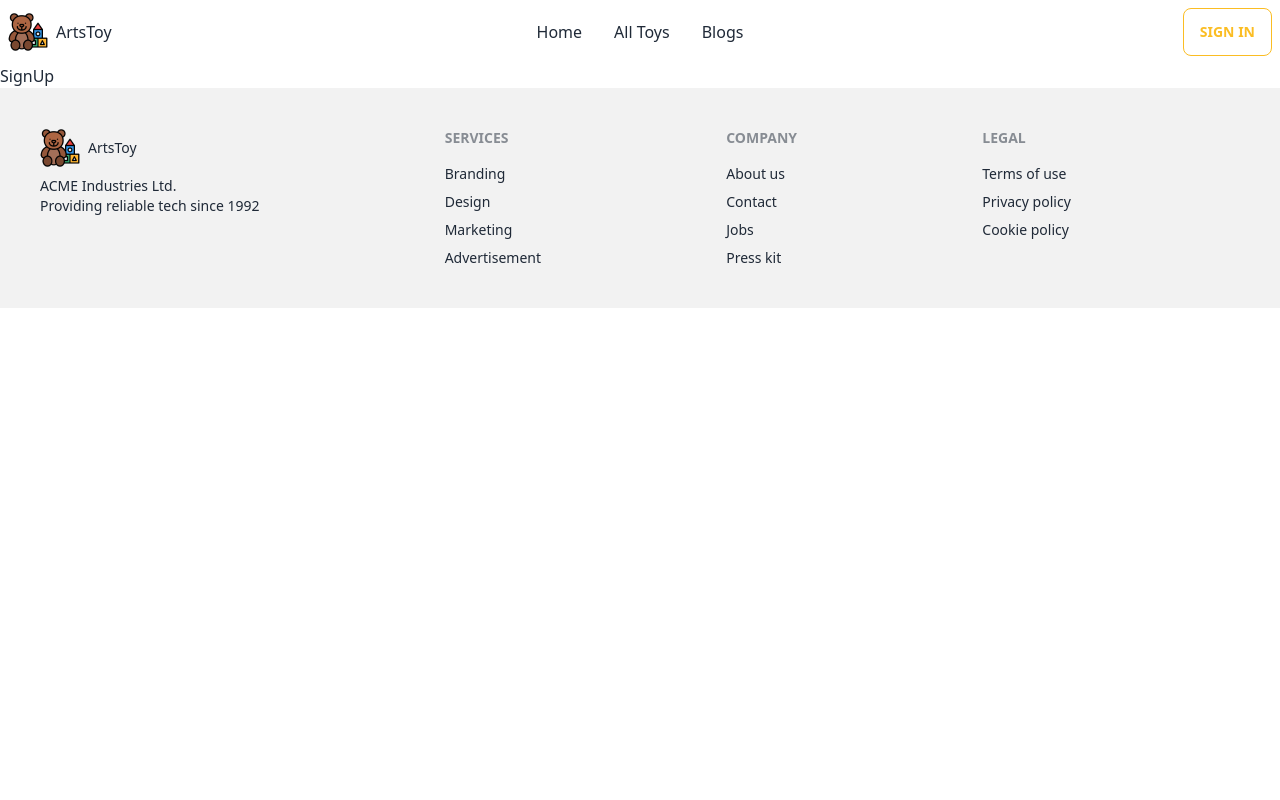
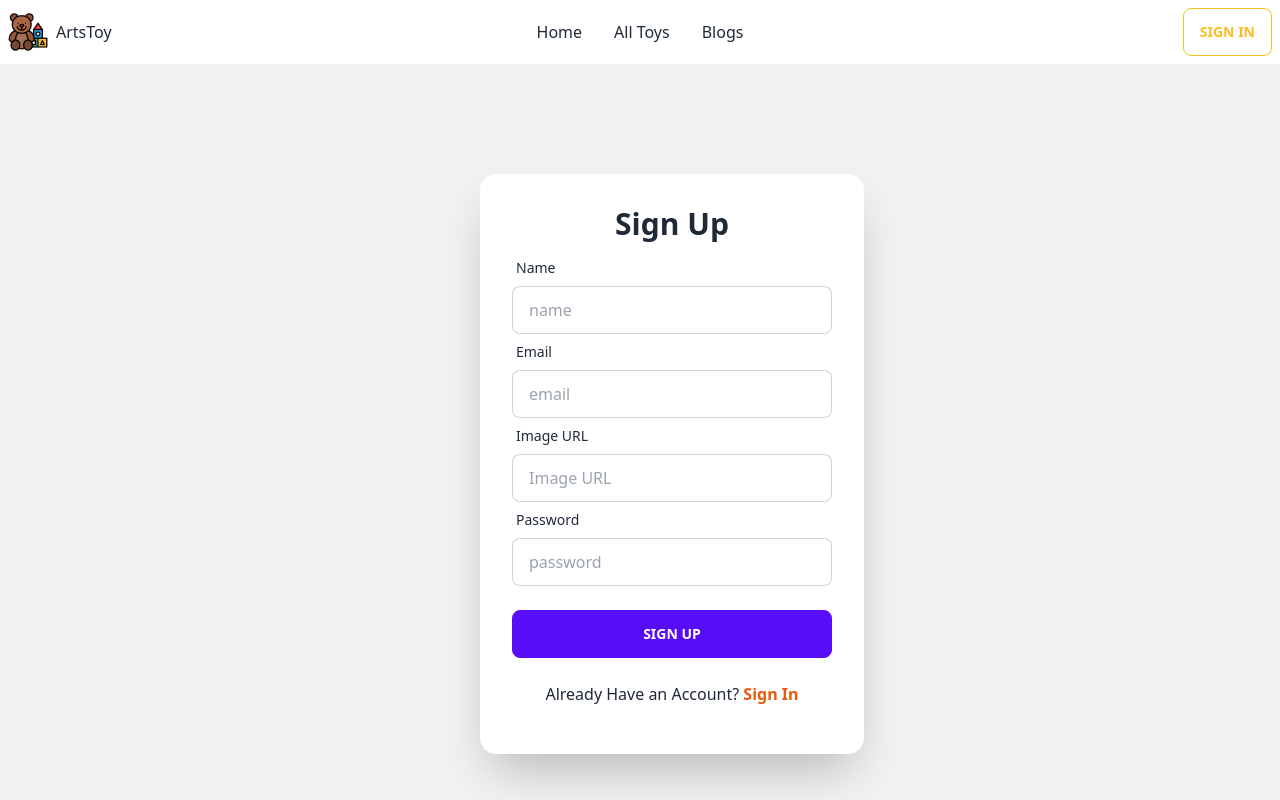
Before and after one commit to minjucse/toy-marketplace-client-side, a React (Vite) app: page /sign-up in a window 1280 px wide. Shown: the top 800 px of the page. Built offline with nearby package versions, Linux system fonts and the light colour scheme; no server answers.

Commit message:
Sign Up added

```diff
--- a/src/Pages/Auth/SignUp/SignUp.jsx
+++ b/src/Pages/Auth/SignUp/SignUp.jsx
@@ -1,8 +1,79 @@
-import React from 'react'
+import React, { useContext, useState } from 'react';
+import { Link } from 'react-router-dom';
+import { AuthContext } from '../../../providers/AuthProvider';
 
 const SignUp = () => {
+  const { createUser, updateUser } = useContext(AuthContext);
+  const [accepted, setAccepted] = useState(false);
+
+  const handleSignUp = event => {
+    event.preventDefault();
+    const form = event.target;
+    const name = form.name.value;
+    const photo = form.photo.value;
+    const email = form.email.value;
+    const password = form.password.value;
+
+    createUser(email, password)
+      .then(result => {
+
+        updateUser(name, photo).then(
+          navigate(from, { replace: true })
+        ).catch(error => {
+          console.log(error);
+        })
+      })
+      .catch(error => {
+        console.log(error);
+      })
+  }
+
+  const handleAccepted = event => {
+    setAccepted(event.target.checked)
+  };
   return (
-    <div>SignUp</div>
+    <div className="hero min-h-screen bg-base-200">
+      <div className="hero-content flex-col lg:flex-row">
+        <div className="w-1/2 mr-12">
+          <img src="" alt="" />
+        </div>
+        <div className="card flex-shrink-0 w-full max-w-sm shadow-2xl bg-base-100">
+          <div className="card-body">
+            <h1 className="text-3xl text-center font-bold">Sign Up</h1>
+            <form onSubmit={handleSignUp}>
+              <div className="form-control">
+                <label className="label">
+                  <span className="label-text">Name</span>
+                </label>
+                <input type="text" name='name' placeholder="name" className="input input-bordered" required />
+              </div>
+              <div className="form-control">
+                <label className="label">
+                  <span className="label-text">Email</span>
+                </label>
+                <input type="text" name='email' placeholder="email" className="input input-bordered" required />
+              </div>
+              <div className="form-control">
+                <label className="label">
+                  <span className="label-text">Image URL</span>
+                </label>
+                <input type="text" name='photo' placeholder="Image URL" className="input input-bordered" />
+              </div>
+              <div className="form-control">
+                <label className="label">
+                  <span className="label-text">Password</span>
+                </label>
+                <input type="password" name='password' placeholder="password" className="input input-bordered" required/>
+              </div>
+              <div className="form-control mt-6">
+                <input className="btn btn-primary" type="submit" value="Sign Up" />
+              </div>
+            </form>
+            <p className='my-4 text-center'>Already Have an Account? <Link className='text-orange-600 font-bold' to="/login">Sign In</Link> </p>
+          </div>
+        </div>
+      </div>
+    </div>
   )
 }
 
--- a/src/Pages/Shared/Header/Header.jsx
+++ b/src/Pages/Shared/Header/Header.jsx
@@ -61,7 +61,7 @@ const Header = () => {
               <Link>All Toys</Link>
             </li>
             {
-              userInfo && <div>
+              userInfo && <div className='flex'>
                 <li >
                   <Link>My Toys</Link>
                 </li>
@@ -83,8 +83,8 @@ const Header = () => {
             <Link to="/sign-in" className="btn btn-outline btn-warning">Sign In</Link>
           }
           {
-            userInfo && <div className='user-profile tooltip' data-tip="hello">
-              <img src={user.photoURL} alt="" />
+            userInfo && <div className='user-profile tooltip tooltip-bottom' data-tip={userInfo.displayName}>
+              <img src={userInfo.photoURL} alt="" />
             </div>
           }
         </div>
--- a/src/index.css
+++ b/src/index.css
@@ -2,3 +2,15 @@
 @tailwind base;
 @tailwind components;
 @tailwind utilities;
+
+.user-profile {
+    height: 50px;
+    width: 50px;
+    display: flex;
+    margin-left: 10px;
+  }
+
+  .user-profile img {
+    width: 100%;
+    border-radius: 50%;
+  }
```
